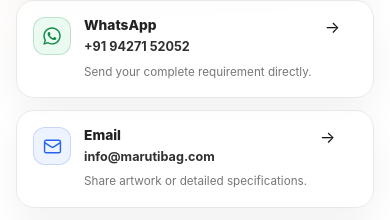
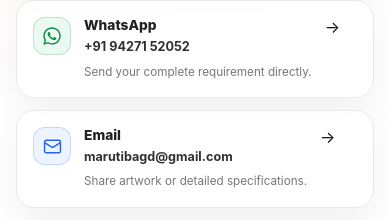
Before and after one commit to maruti-industries/maruti-bag, a Next.js app: page / in a window 390 px wide. Shown: the part 9192-9412 px from the top of the page. Built offline with nearby package versions, Linux system fonts and the light colour scheme.

Commit message:
Update contact email and show mobile navigation links

```diff
--- a/app/components/Contact.tsx
+++ b/app/components/Contact.tsx
@@ -79,10 +79,10 @@
   },
   {
     title: "Email",
-    value: "info@marutibag.com",
+    value: "marutibagd@gmail.com",
     helper:
       "Share artwork or detailed specifications.",
-    href: "mailto:info@marutibag.com",
+    href: "mailto:marutibagd@gmail.com",
     icon: <Mail aria-hidden="true" />,
     iconClassName: "contact-icon-email",
   },
--- a/app/components/Footer.tsx
+++ b/app/components/Footer.tsx
@@ -84,7 +84,7 @@
               </a>
 
               <a
-                href="mailto:info@marutibag.com"
+                href="mailto:marutibagd@gmail.com"
                 aria-label="Email Maruti Bag"
               >
                 <span className="footer-contact-icon">
@@ -93,7 +93,7 @@
 
                 <span>
                   <small>Email</small>
-                  <strong>info@marutibag.com</strong>
+                  <strong>marutibagd@gmail.com</strong>
                 </span>
               </a>
 
```
Also changed, not shown: app/globals.css.
